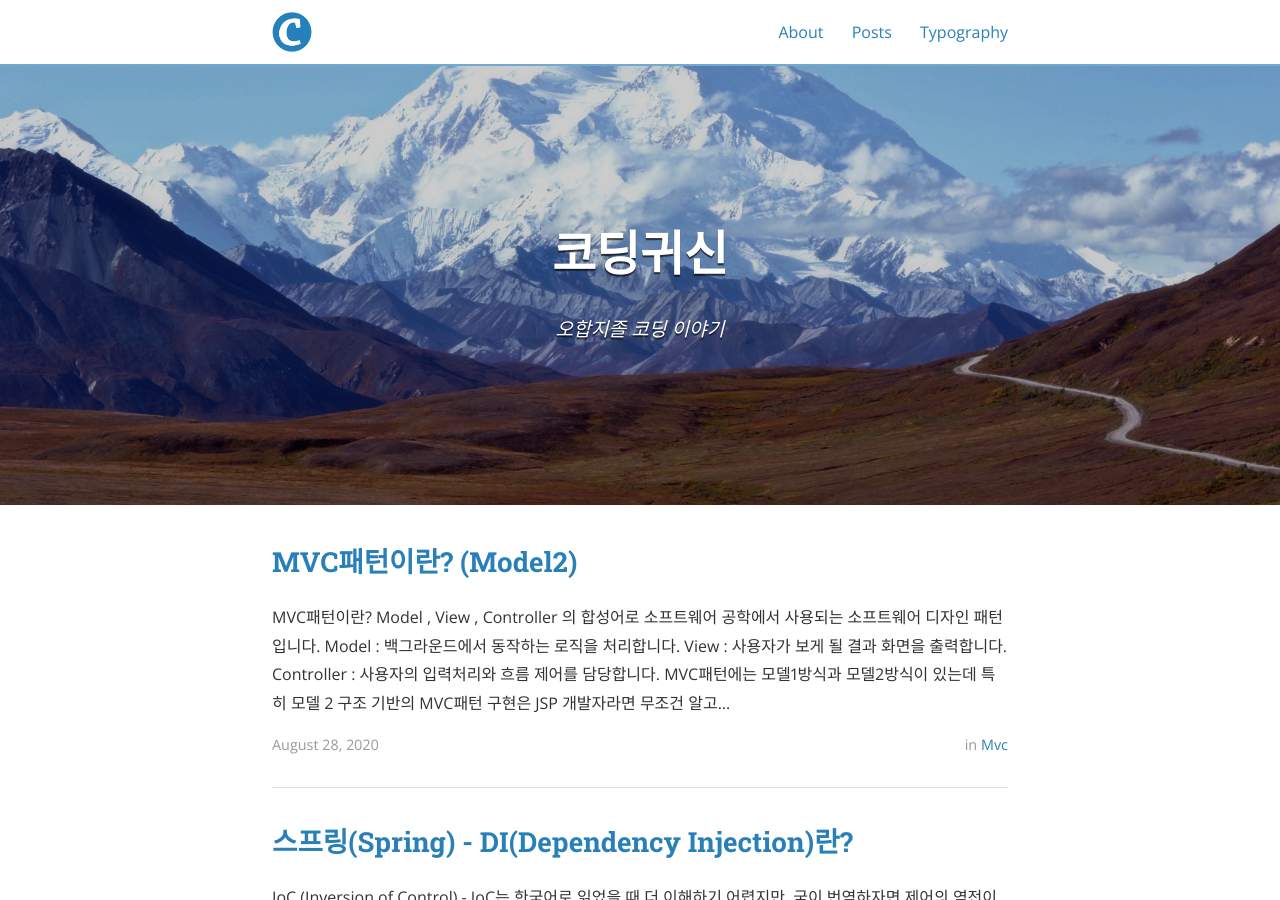
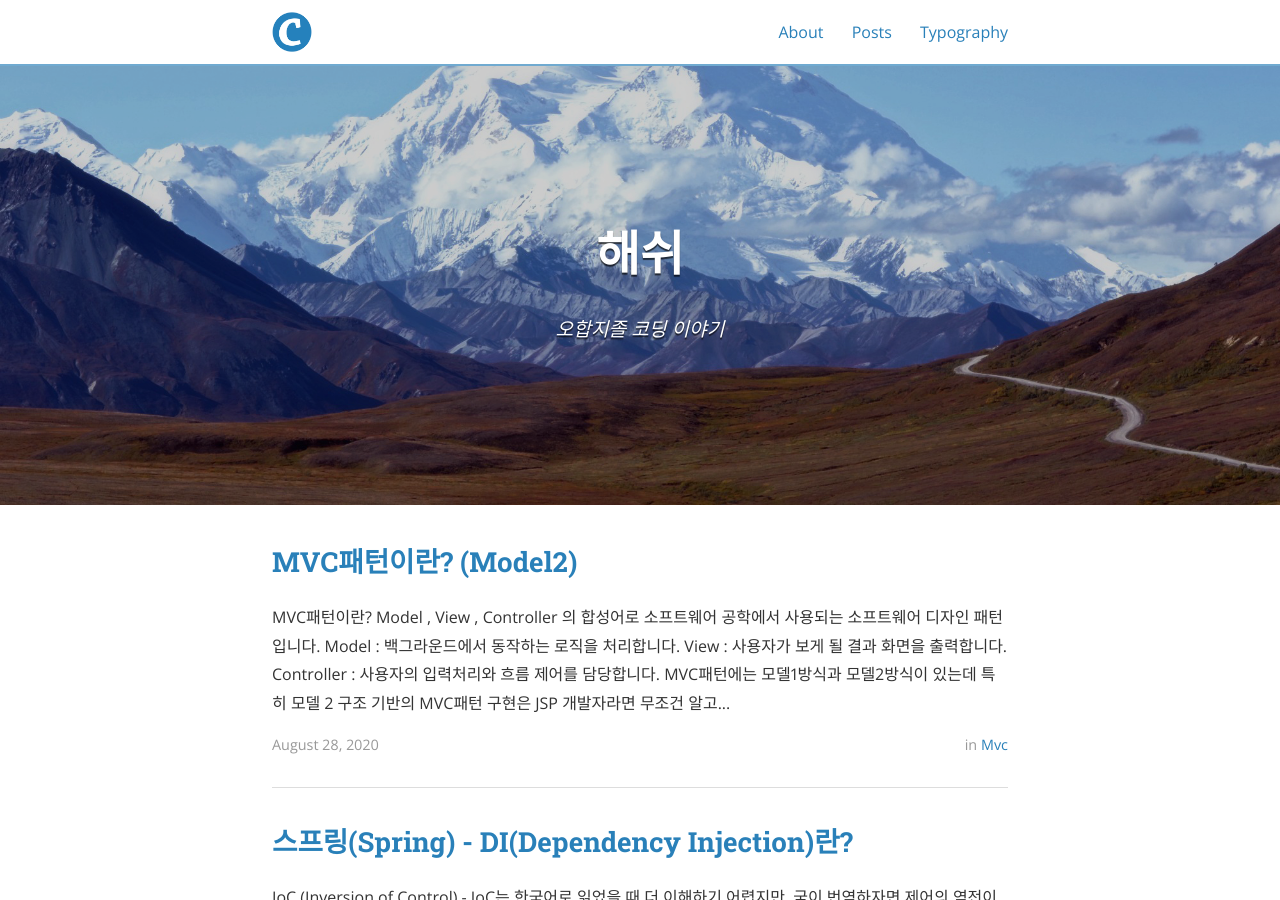
Before and after one commit to 77kkyu/77kkyu.github.io, a Jekyll site: the page built from index.html, in a window 1280 px wide and 900 px high. Built offline with Jekyll 4.4.1, drawn with Linux system fonts in a browser that asks for light colours; nearby versions of some CDN libraries; the list of posts is cut into pages by our own code.

Commit message:
Update _config.yml
update

```diff
--- a/_config.yml
+++ b/_config.yml
@@ -9,10 +9,10 @@ exclude:
   - "/vendor/"
 
 # Site settings
-title: 코딩귀신
+title: 해쉬
 subtitle: "오합지졸 코딩 이야기"
 email: 77kkyu@gmail.com
-name: 코딩귀신
+name: 해쉬
 description: >
   일상 & 개발의 관한 소소한 이야기.
 # Base URL of site (i.e. /blog). It should always start with a slash,
```
